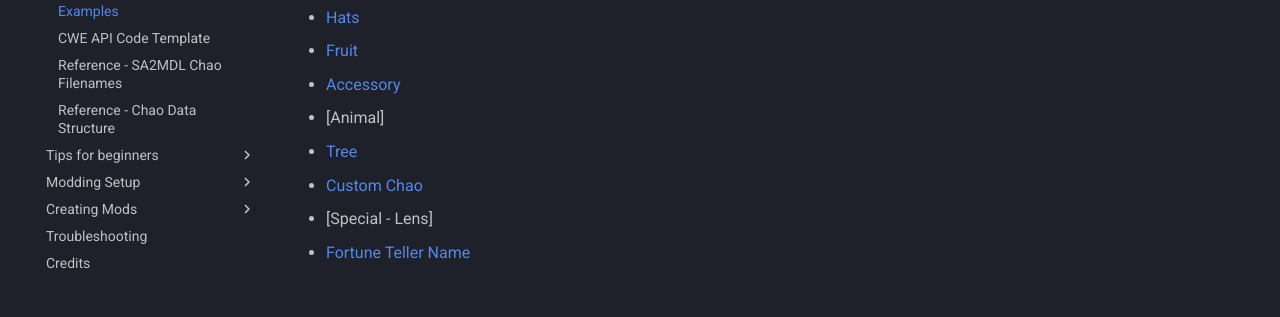
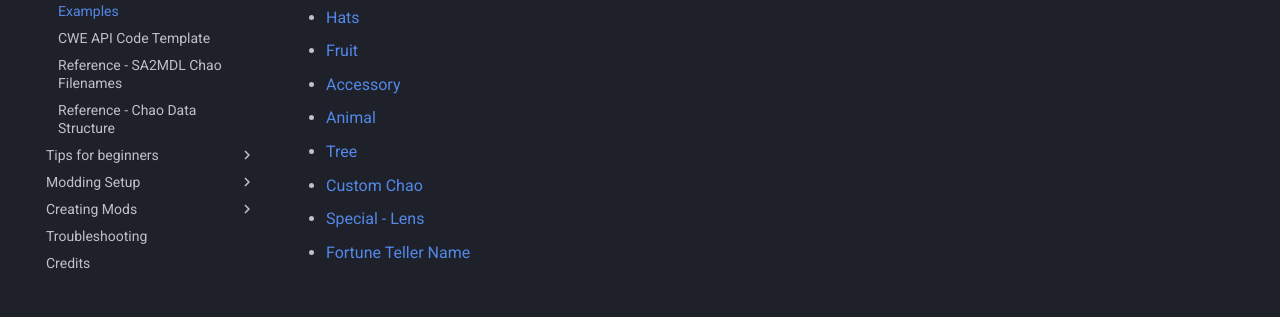
Before and after one commit to NostalgiaNinja/ChaoModding_Docs, an MkDocs documentation site: the page built from docs/examples.md, in a window 1280 px wide. Shown: the part 226-543 px from the top of the page. Built offline with MkDocs 1.6.1 and Material for MkDocs 9.7.7, drawn with Linux system fonts in a browser that asks for light colours; part of the change alters nothing that is shown.

```diff
--- a/docs/examples.md
+++ b/docs/examples.md
@@ -4,8 +4,8 @@
 * [Hats](https://github.com/NostalgiaNinja/CWEAPI_ExampleHat)
 * [Fruit](https://github.com/NostalgiaNinja/CWEAPI_ExampleFruit)
 * [Accessory](https://github.com/NostalgiaNinja/CWEAPI_ExampleAccessory)
-* [Animal]
+* [Animal](https://github.com/NostalgiaNinja/CWEAPI_ExampleAnimal)
 * [Tree](https://github.com/NostalgiaNinja/CWEAPI_ExampleTree)
 * [Custom Chao](https://github.com/NostalgiaNinja/CWEAPI_ExampleCharChao)
-* [Special - Lens]
+* [Special - Lens](https://github.com/NostalgiaNinja/CWEAPI_ExampleLens)
 * [Fortune Teller Name](https://github.com/NostalgiaNinja/CWEAPI_ExampleFTName)
```
